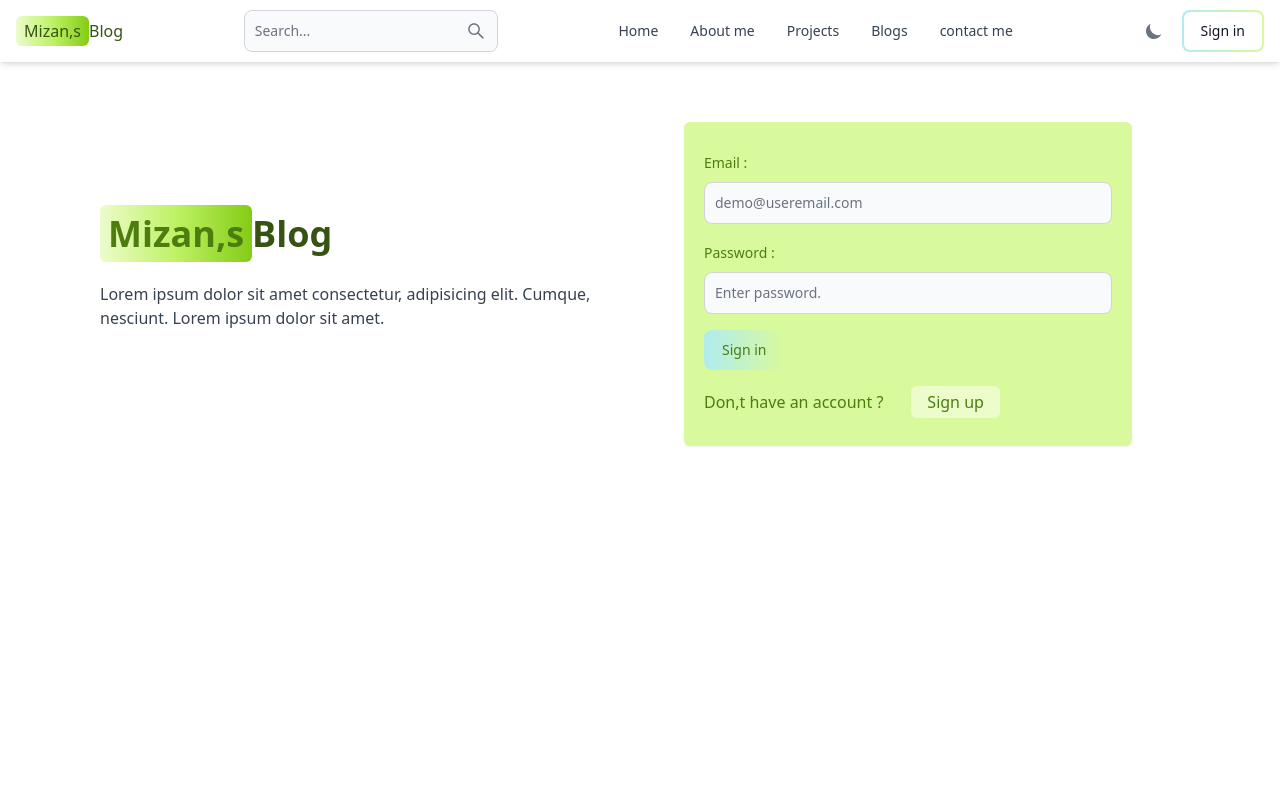
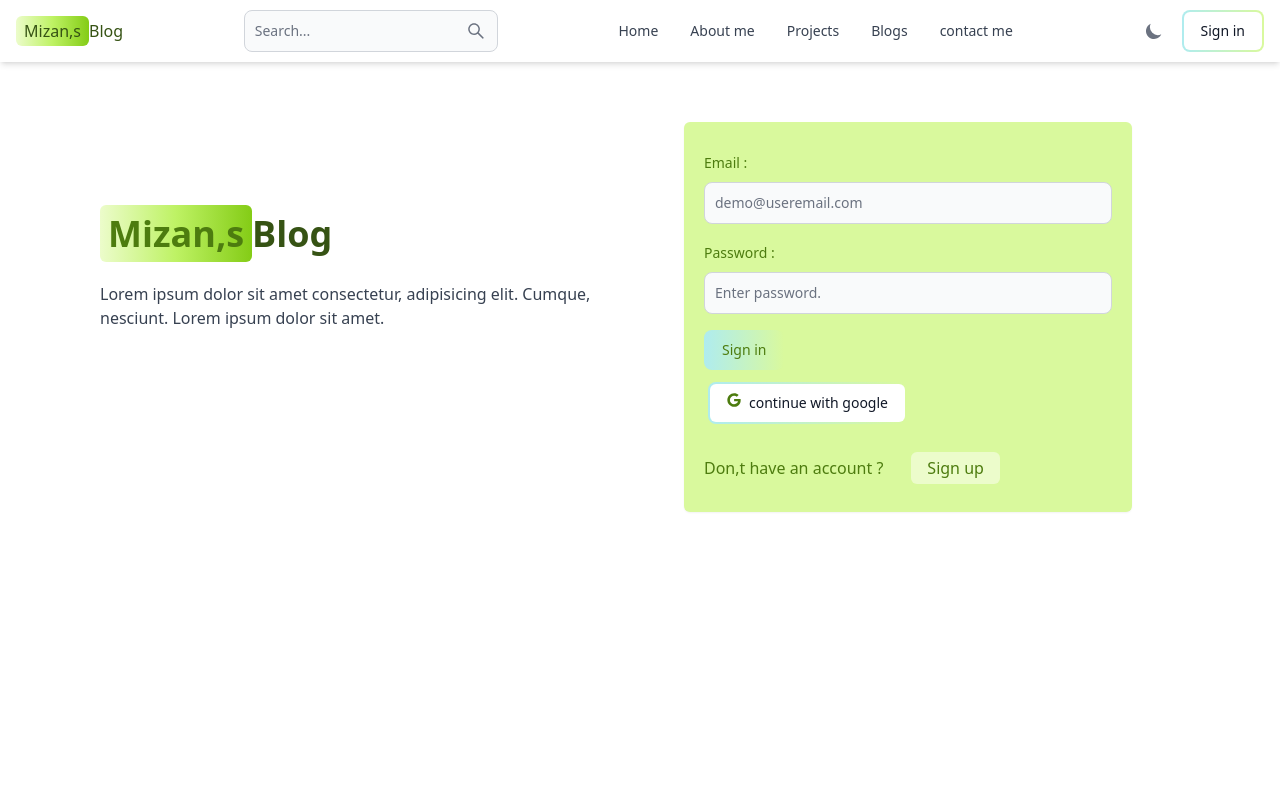
Before and after one commit to MizanSafin/ostad-pro-batch-blog-app-client, a React (Vite) app: page /sign-in in a window 1280 px wide. Shown: the top 800 px of the page. Built offline with nearby package versions, Linux system fonts and the light colour scheme.

Commit message:
Add Google OAuth

```diff
--- /dev/null
+++ b/firebase.js
@@ -0,0 +1,17 @@
+// Import the functions you need from the SDKs you need
+import { initializeApp } from "firebase/app";
+// TODO: Add SDKs for Firebase products that you want to use
+// https://firebase.google.com/docs/web/setup#available-libraries
+
+// Your web app's Firebase configuration
+const firebaseConfig = {
+  apiKey: import.meta.env.VITE_FIREBASE_API_URL,
+  authDomain: "mern-blog-5a0ff.firebaseapp.com",
+  projectId: "mern-blog-5a0ff",
+  storageBucket: "mern-blog-5a0ff.appspot.com",
+  messagingSenderId: "122522676814",
+  appId: "1:122522676814:web:2d73016d89c72740bb9d1f",
+};
+
+// Initialize Firebase
+export const app = initializeApp(firebaseConfig);
--- a/package.json
+++ b/package.json
@@ -13,6 +13,7 @@
     "@reduxjs/toolkit": "^2.2.2",
     "@tanstack/react-query": "^5.28.6",
     "axios": "^1.6.8",
+    "firebase": "^10.10.0",
     "flowbite-react": "^0.7.3",
     "react": "^18.2.0",
     "react-dom": "^18.2.0",
--- /dev/null
+++ b/src/components/OAuth.jsx
@@ -0,0 +1,58 @@
+import React from "react";
+import { Button } from "flowbite-react";
+import { FaGoogle } from "react-icons/fa";
+import { GoogleAuthProvider, signInWithPopup, getAuth } from "firebase/auth";
+import { useDispatch } from "react-redux";
+import { signInSuccess } from "../redux/state/user/userSlice";
+import { useNavigate } from "react-router-dom";
+import { app } from "../../firebase";
+import axios from "axios";
+function OAuth() {
+  const auth = getAuth(app);
+  const dispatch = useDispatch();
+  const navigate = useNavigate();
+  const handleGoogleClick = async () => {
+    const provider = new GoogleAuthProvider();
+    provider.setCustomParameters({ prompt: "select_account" });
+    try {
+      //http://localhost:3232/api/v1/auth/google
+      const resultsFromGoogle = await signInWithPopup(auth, provider);
+      console.log(resultsFromGoogle);
+      let data = {
+        name: resultsFromGoogle.user.displayName,
+        email: resultsFromGoogle.user.email,
+        googlePhotoUrl: resultsFromGoogle.user.photoURL,
+      };
+      console.log(data);
+      axios
+        .post(`http://localhost:3232/api/v1/auth/google`, data, {
+          withCredentials: true,
+        })
+        .then((res) => {
+          if (res.data.success === true) {
+            dispatch(signInSuccess(res.data.user));
+            navigate("/");
+          }
+        })
+        .catch((err) => console.log(err));
+    } catch (error) {
+      console.log(error);
+    }
+  };
+  return (
+    <div className="my-3 mx-1">
+      <Button
+        gradientDuoTone="tealToLime"
+        outline
+        color="red"
+        onClick={handleGoogleClick}
+        className="googleBtn"
+      >
+        <FaGoogle className="font-bold text-lime-700 me-2" /> continue with
+        google
+      </Button>
+    </div>
+  );
+}
+
+export default OAuth;
--- a/src/pages/SignInPage.jsx
+++ b/src/pages/SignInPage.jsx
@@ -8,6 +8,7 @@ import {
   signInStart,
   signInSuccess,
 } from "../redux/state/user/userSlice";
+import OAuth from "../components/OAuth";
 
 function SignInPage() {
   const [formData, setFormData] = useState({});
@@ -110,6 +111,7 @@ function SignInPage() {
                 "Sign in"
               )}
             </Button>
+            <OAuth />
           </div>
 
           <div className="mt-0 flex gap-7 items-center">
--- a/src/pages/SignUpPage.jsx
+++ b/src/pages/SignUpPage.jsx
@@ -3,6 +3,7 @@ import { Alert, Button, Label, Spinner, TextInput } from "flowbite-react";
 
 import React, { useState } from "react";
 import { Link, useNavigate } from "react-router-dom";
+import OAuth from "../components/OAuth";
 
 function SignUpPage() {
   const [formData, setFormData] = useState({});
@@ -119,6 +120,7 @@ function SignUpPage() {
                 "Sign up"
               )}
             </Button>
+            <OAuth />
           </div>
 
           <div className="mt-0 flex gap-7 items-center">
```
Also changed, not shown: 2 other files (tests, documents, lock files or other folders).
